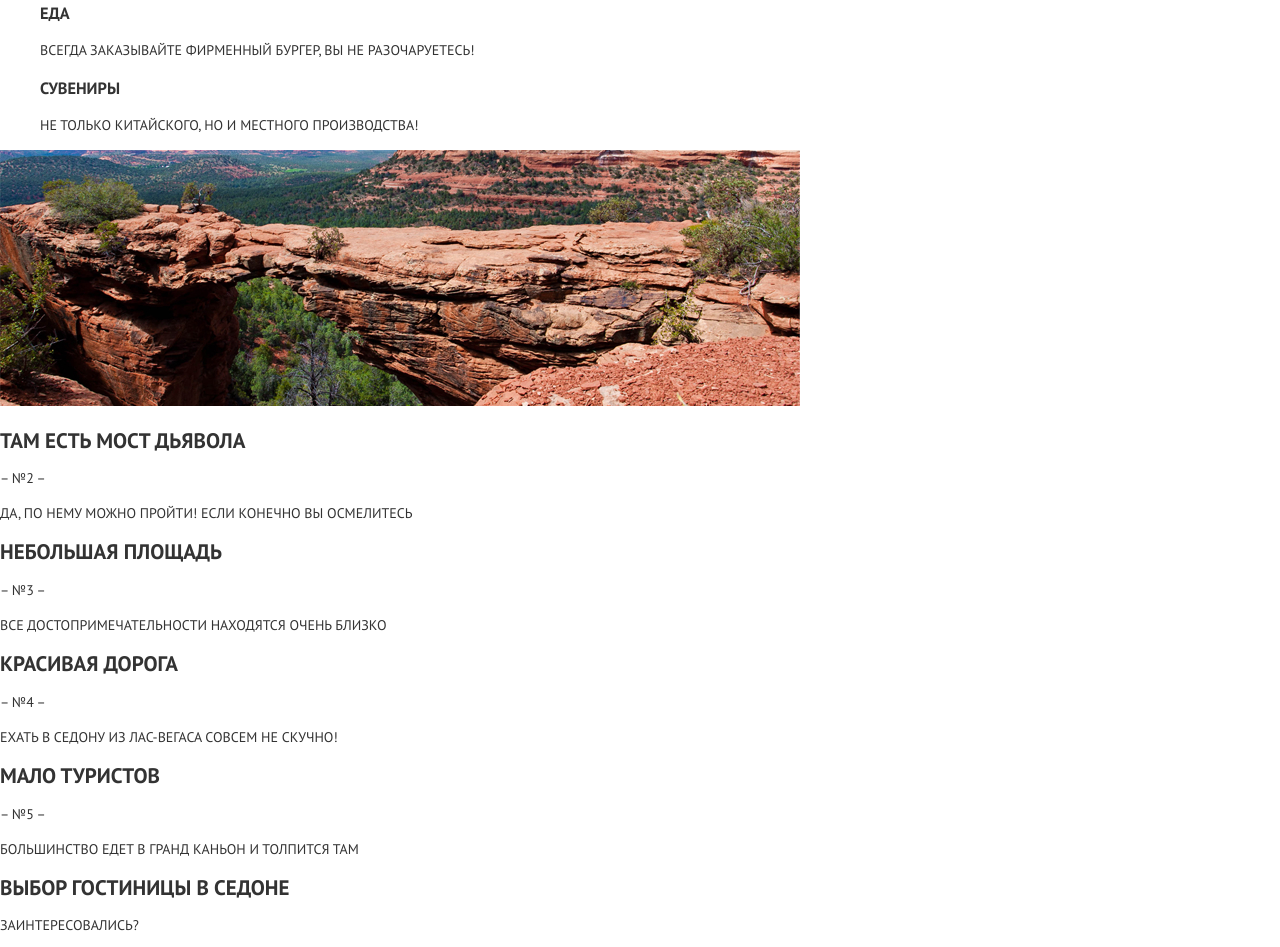
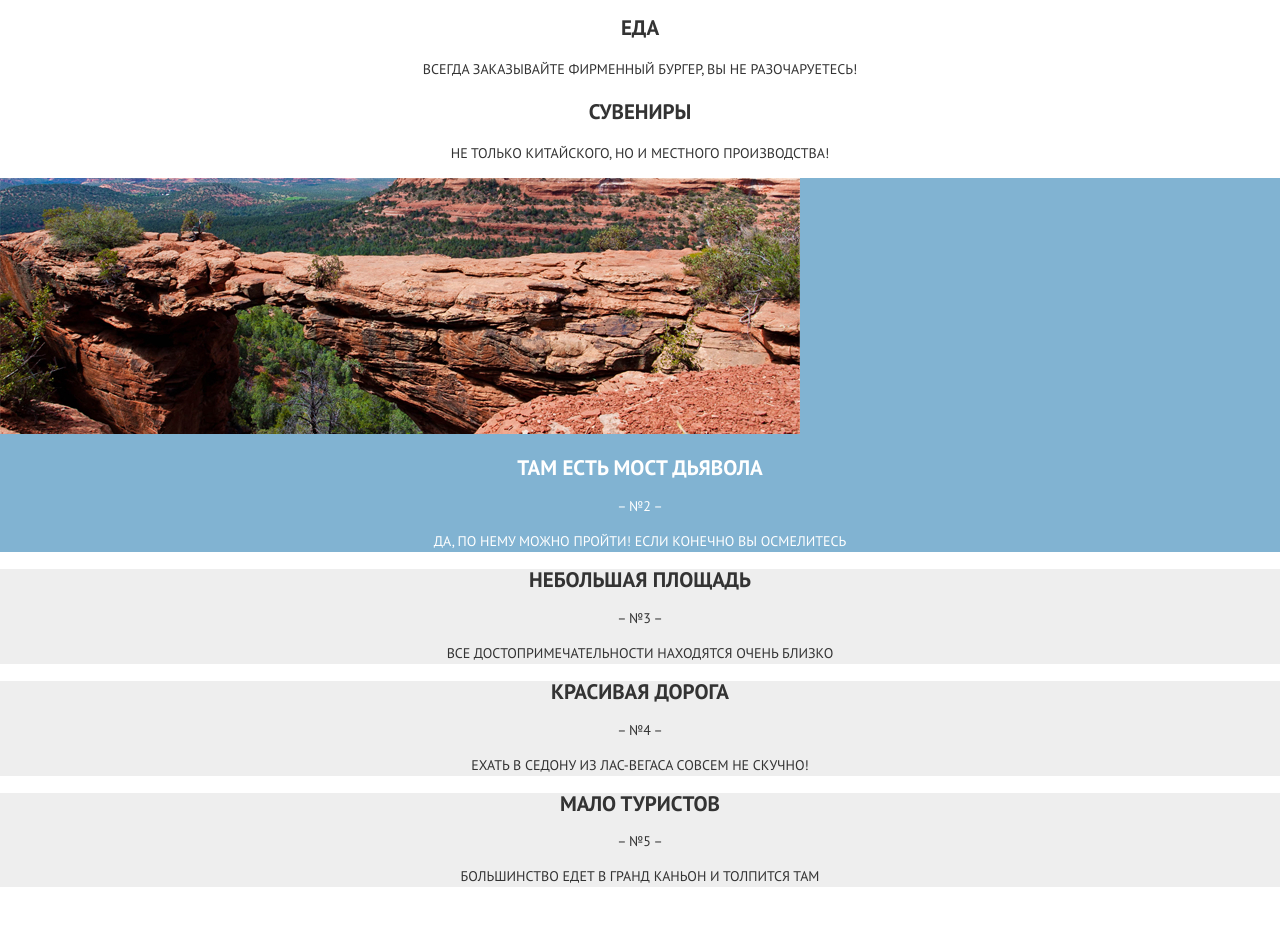
Before and after one commit to htmlacademy-htmlcss/940469-sedona-30, a plain HTML site: page index.html in a window 1280 px wide. Shown: the part 1275-2222 px from the top of the page. Drawn offline with Linux system fonts and the light colour scheme.

Commit message:
Продолжает стилизацию index

```diff
--- a/css/style.css
+++ b/css/style.css
@@ -102,7 +102,7 @@ li {
   opacity: 0.3;
 }
 
-/* // TODO: index.html */
+/* // TODO: Index */
 
 .welcom-sedona {
   min-height: 509px;
@@ -114,10 +114,12 @@ li {
   font-size: 21px;
   line-height: 26px;
   color:  var(--color-header-text);
+  text-align: center;
 }
 
 .reasons {
   line-height: 26px;
+  text-align: center;
 }
 
 .reasons-list {
@@ -125,12 +127,57 @@ li {
   padding: 0;
 }
 
-.reason-one {
+.reason-one, .reason-two {
   background-color: var(--color-welcome);
+  color: var(--color-background);
 }
 
-.reason-one h2{
+.reason-one h2, .reason-two h2 {
   font-weight: bold;
   font-size: 21px;
-  color: var(--color-background);
+  text-align: center;
 }
+
+.reason-one p, .reason-two p {
+  text-align: center;
+}
+
+.advices-list {
+  margin: 0;
+  padding: 0;
+  text-align: center;
+}
+
+.advices-list h3 {
+  font-weight: bold;
+  font-size: 21px;
+}
+
+.reason-three, .reason-four, .reason-five {
+  background-color: var(--color-index-reasons);
+}
+
+.reason-three h2, .reason-four h2, .reason-five h2 {
+  font-weight: bold;
+  font-size: 21px;
+  text-align: center;
+}
+
+.reason-three p, .reason-four p, .reason-five p {
+  text-align: center;
+}
+
+.hotel-selection h2 {
+  visibility: hidden;
+}
+
+.hotel-interest {
+  font-weight: bold;
+  font-size: 30px;
+  line-height: 24px;
+  text-align: center;
+}
+
+.date-selection {
+
+}
--- a/index.html
+++ b/index.html
@@ -89,8 +89,8 @@
       <section class="hotel-selection">
         <h2>Выбор гостиницы в Седоне</h2>
         <!-- // TODO: Этот заголовок я потом скрою -->
-        <p>Заинтересовались?</p>
-        <p>Укажите предполагаемые даты поездки, и мы покажем вам лучшие предложения гостиниц в седоне</p>
+        <p class="hotel-interest">Заинтересовались?</p>
+        <p class="date-selection">Укажите предполагаемые даты поездки, и мы покажем вам лучшие предложения гостиниц в седоне</p>
         <button type="button" name="hotels">Поиск гостиницы в Седоне</button>
         <!-- // TODO: Форма выбора гостиницы, если нажать на кнопку-->
         <form class="hotel-selection-modal" action="#!" method="post">
```
